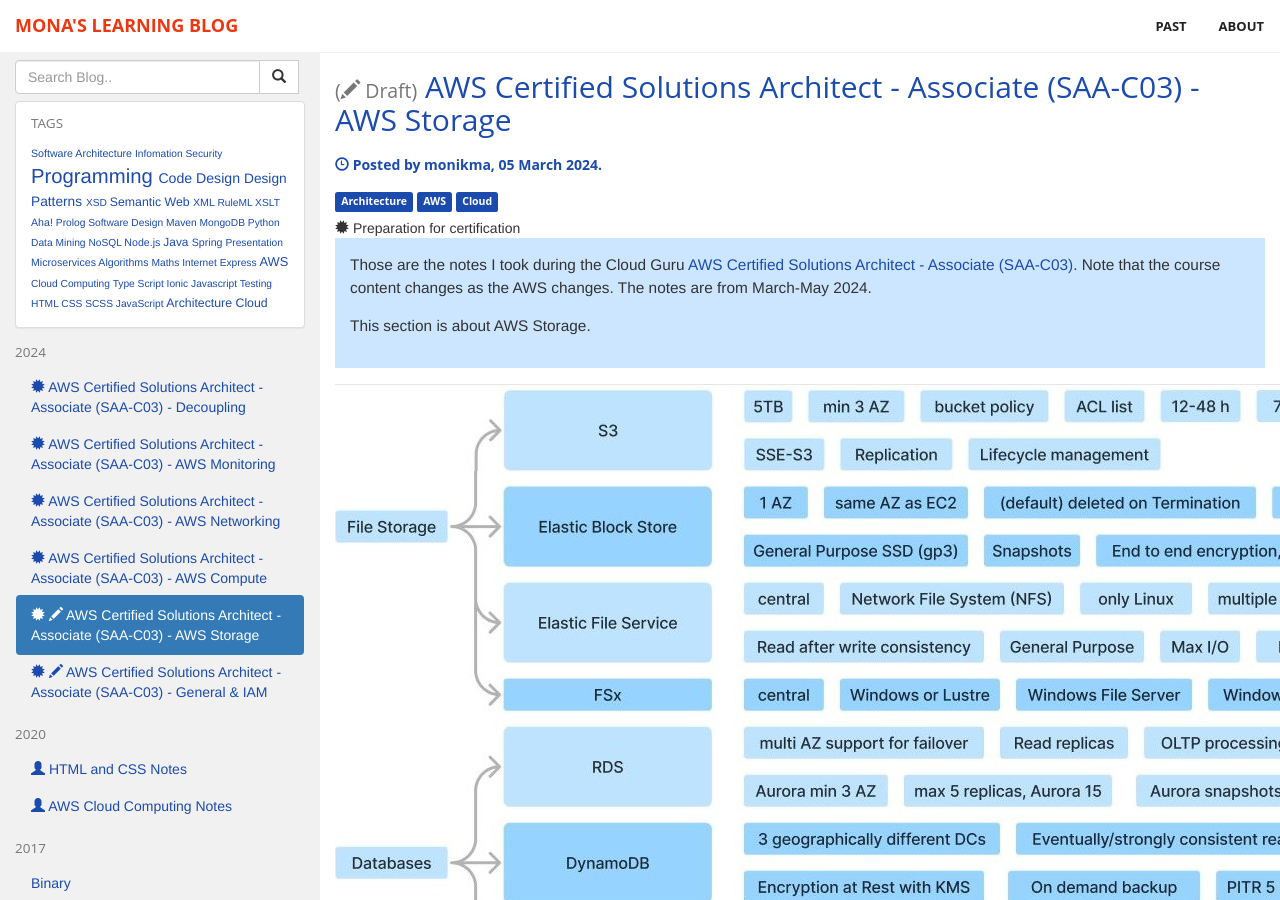
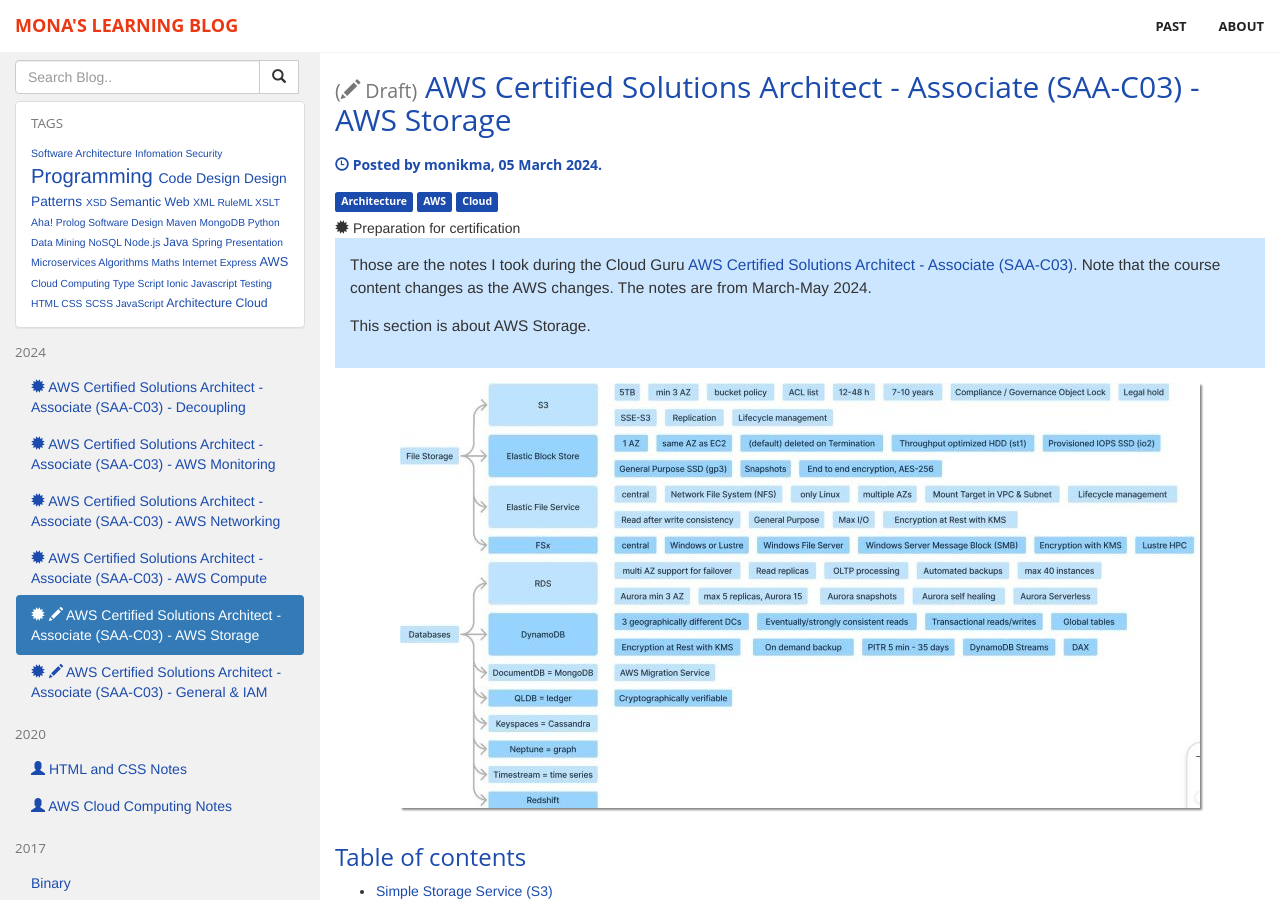
Before and after one commit to monikma/monikma.github.io, a Jekyll site: the page built from _posts/2024-03-05-aws-certified-solutions-architect-storage.md, in a window 1280 px wide and 900 px high. Built offline with Jekyll 4.4.1, drawn with Linux system fonts in a browser that asks for light colours.

Commit message:
Update: storage mindmap

```diff
--- a/_posts/2024-03-05-aws-certified-solutions-architect-storage.md
+++ b/_posts/2024-03-05-aws-certified-solutions-architect-storage.md
@@ -477,4 +477,4 @@
 ## RedShift
 - DB warehousing technology
 
-[1]: http://monikma.github.io/pictures/2024-03-05-aws-certified-solutions-architect-storage/mindmap-storage.jpg
+[1]: http://monikma.github.io/pictures/2024-03-05-aws-certified-solutions-architect-storage/mindmap-storage-smaller.jpg
```
Also changed, not shown: pictures/2024-03-05-aws-certified-solutions-architect-storage/mindmap-storage-smaller.jpg (added).
